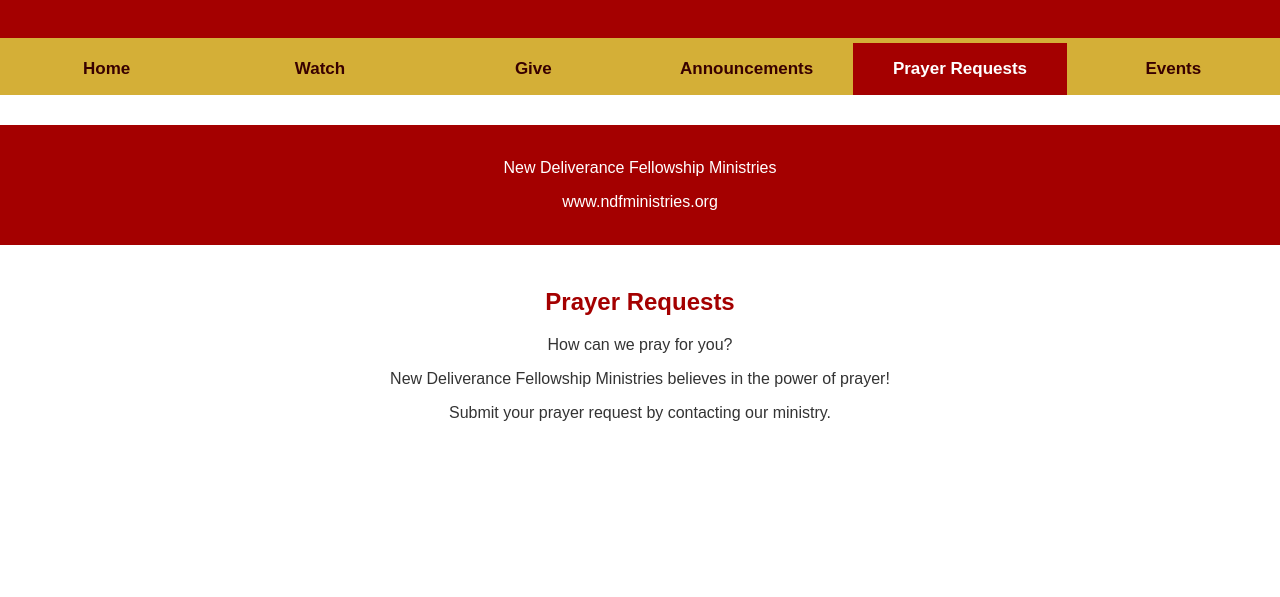
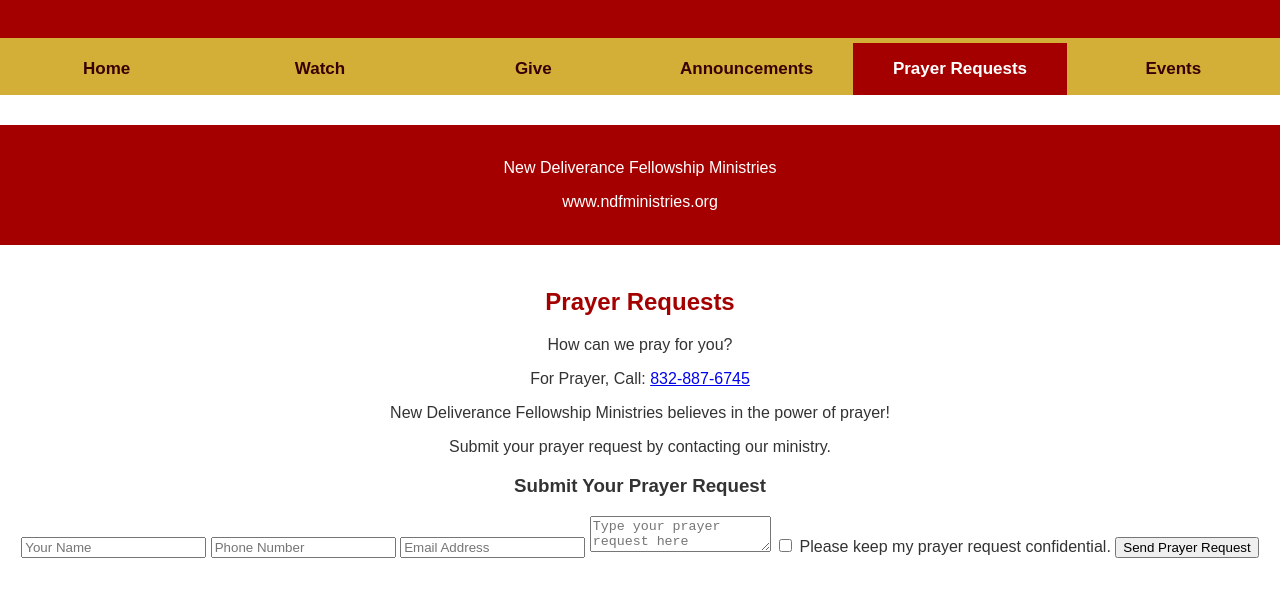
Before and after one commit to 6602-debra/ndfm-church-app, a plain HTML site: page index.html in a window 1280 px wide. Both pictures are taken after a click on the button "Prayer Requests". Shown: the part 109-706 px from the top of the page. Drawn offline with Linux system fonts and the light colour scheme.

Commit message:
Update index.html

```diff
--- a/index.html
+++ b/index.html
@@ -78,10 +78,29 @@ button.classList.add('active');
 <section id="prayer">
 <h2>Prayer Requests</h2>
 <p>How can we pray for you?</p>
+ <p>For Prayer, Call: <a href="tel:8328876745">832-887-6745</a></p>
 <p>New Deliverance Fellowship Ministries
   believes in the power of prayer!</p>
 <p>Submit your prayer request by contacting
   our ministry.</p>
+<form action="https://formsubmit.co/debstring@aol.com" method="POST">
+  <h3>Submit Your Prayer Request</h3>
+
+  <input type="text" name="Name" placeholder="Your Name" required>
+
+  <input type="tel" name="Phone" placeholder="Phone Number">
+
+  <input type="email" name="Email" placeholder="Email Address">
+
+  <textarea name="Prayer Request" placeholder="Type your prayer request here" required></textarea>
+
+  <label>
+    <input type="checkbox" name="Confidential" value="Yes">
+    Please keep my prayer request confidential.
+  </label>
+
+  <button type="submit">Send Prayer Request</button>
+</form>
 </section>
 <section id="events">
 <h2>Upcoming Church Events</h2>
```
